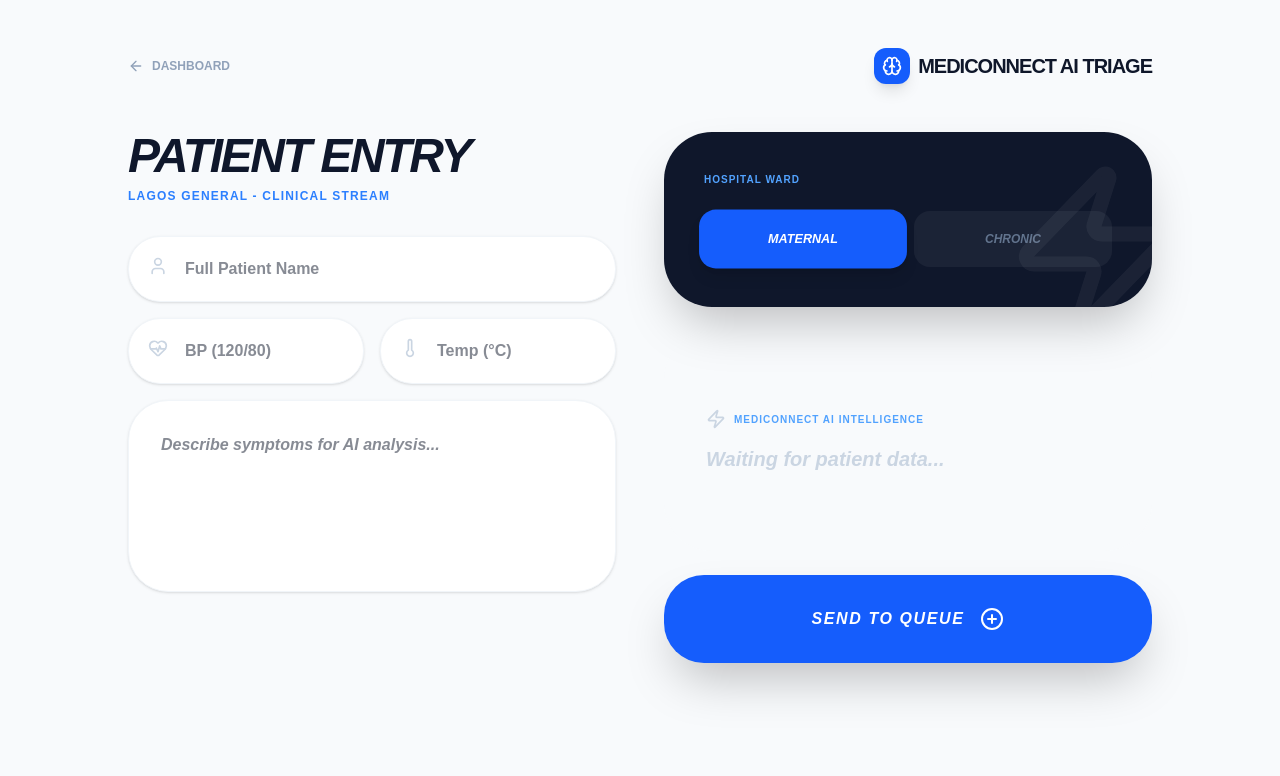
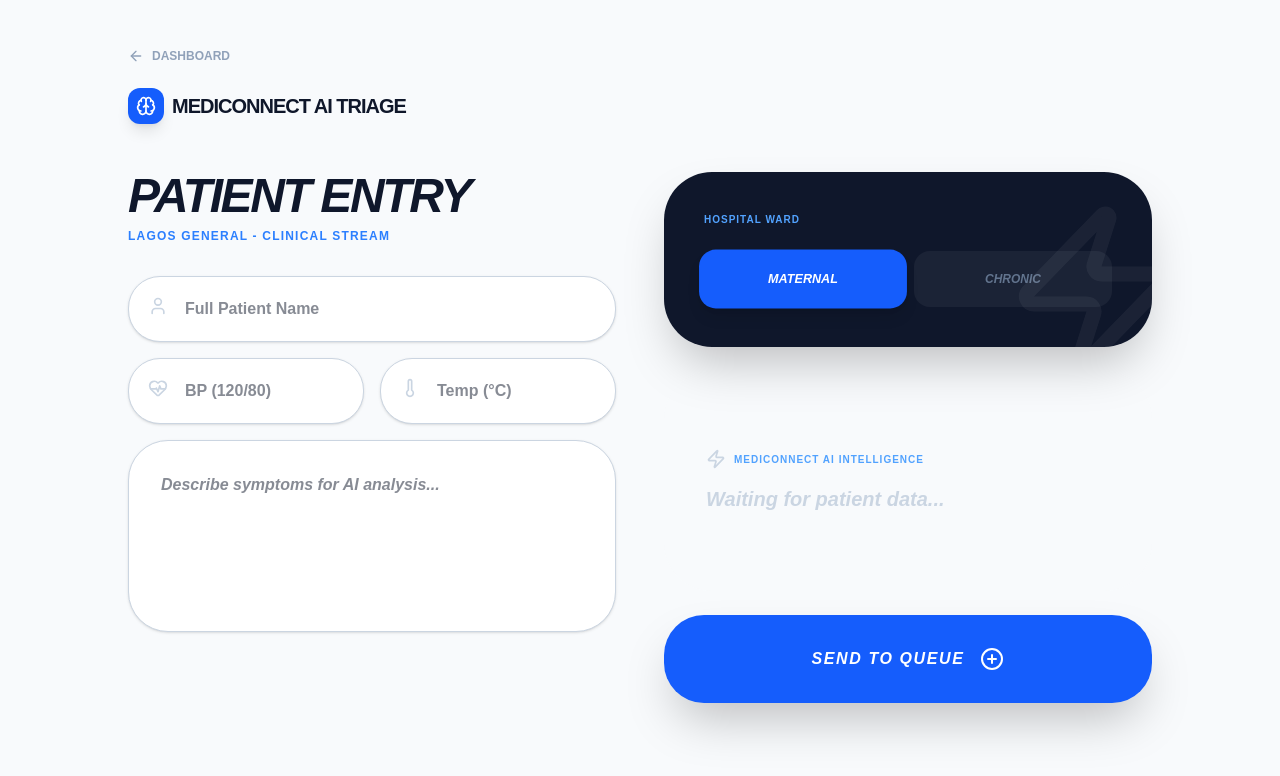
Before and after one commit to Progress21-tech/mediconnect-platform, a Next.js app: page /triage in a window 1280 px wide. Shown: the top 776 px of the page. Built offline with nearby package versions, Linux system fonts and the light colour scheme.

Commit message:
Made some changes to the UI of the platform

```diff
--- a/app/globals.css
+++ b/app/globals.css
@@ -2,9 +2,23 @@
 
 :root {
   --background: #ffffff;
-  --foreground: #171717;
+  --foreground: #0f172a;
 }
 
+:root {
+  --font-geist-sans: 'Geist Sans', -apple-system, BlinkMacSystemFont, 'Segoe UI', Roboto, 'Helvetica Neue', Arial, sans-serif;
+  --font-geist-mono: 'Geist Mono', SFMono-Regular, Consolas, 'Liberation Mono', Menlo, Courier, monospace;
+}
+html, body {
+  background-color: white;
+  color: #0f172a;
+  color-scheme: light;
+}
+input, textarea, select {
+  background-color: white;
+  color: #0f172a;
+  border: 1px solid #cbd5e1;
+}
 @theme inline {
   --color-background: var(--background);
   --color-foreground: var(--foreground);
--- a/app/triage/page.tsx
+++ b/app/triage/page.tsx
@@ -89,7 +89,7 @@ export default function AITriage() {
     <div className="min-h-screen bg-slate-50 p-6 md:p-12">
 
       {/* HEADER */}
-      <div className="max-w-5xl mx-auto flex justify-between items-center mb-12">
+      <div className="max-w-5xl mx-auto flex justify-between items-center mb-12 grid grid-cols-1 lg :grid-cols-3 gap-6">
         <Link href="/dashboard" className="flex items-center gap-2 text-slate-400 font-bold text-xs uppercase hover:text-blue-600 transition-colors">
           <ArrowLeft size={16} /> Dashboard
         </Link>
@@ -120,7 +120,7 @@ export default function AITriage() {
               />
             </div>
 
-            <div className="grid grid-cols-2 gap-4">
+            <div className="grid grid-cols-1 lg:grid-cols-2 gap-4">
               <div className="relative">
                 <HeartPulse className="absolute left-5 top-5 text-slate-300" size={20} />
                 <input
```
